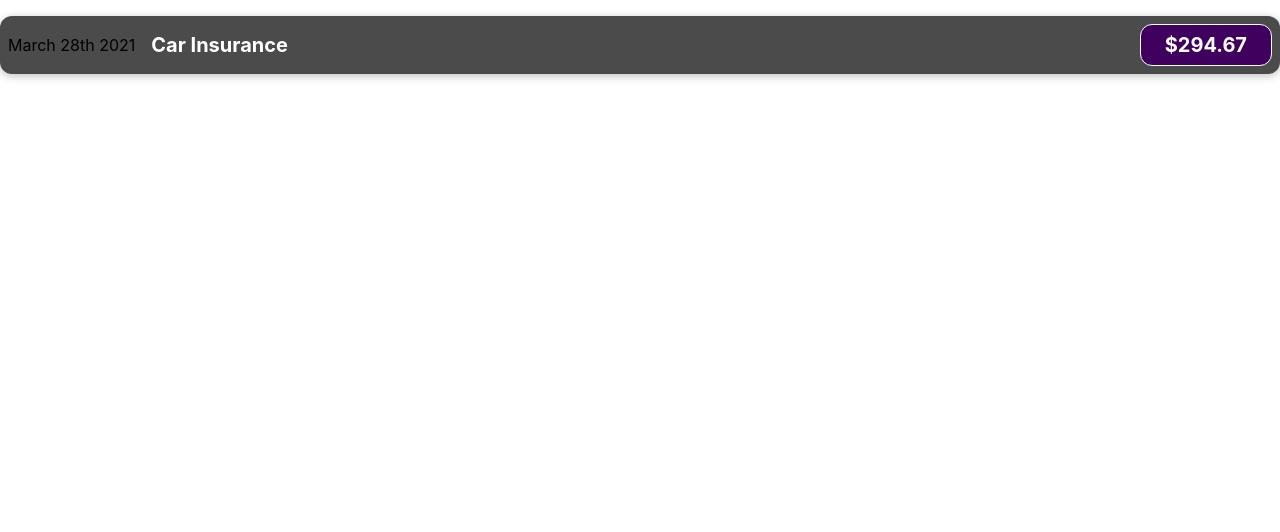
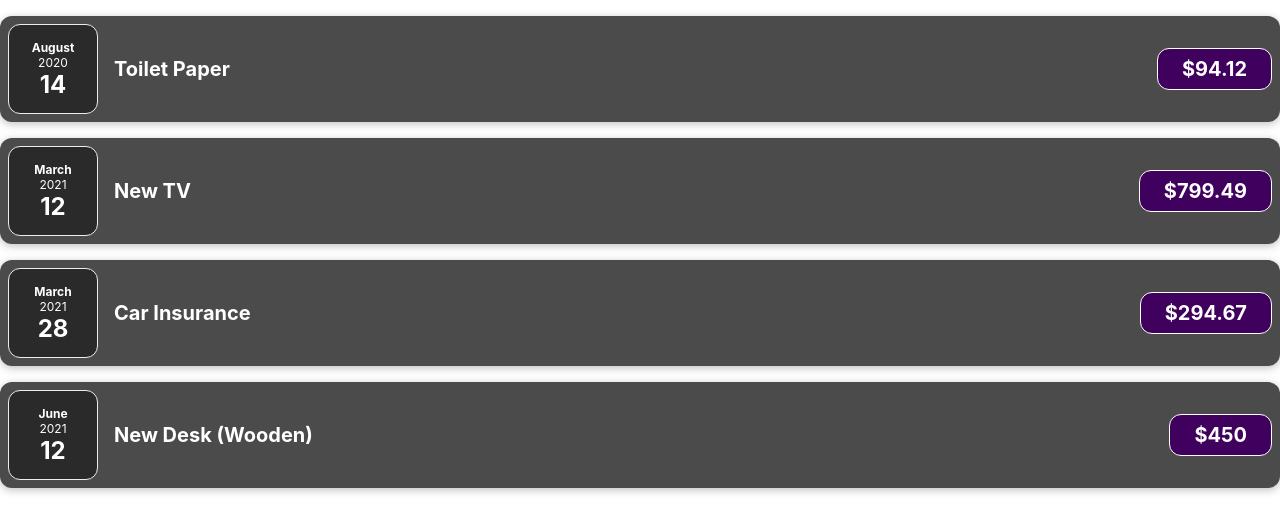
Before and after one commit to kaushalluffa/budget_calc_project, a React (Create React App) app: page / in a window 1280 px wide. Shown: the top 532 px of the page. Built offline with nearby package versions, Linux system fonts and the light colour scheme.

Commit message:
created separated files for components and added styles

```diff
--- a/src/App.js
+++ b/src/App.js
@@ -1,9 +1,37 @@
 import ExpenseItem from './components/ExpenseItem'
 
 function App() {
+
+
+  const expenses = [
+    {
+      id: 'e1',
+      title: 'Toilet Paper',
+      amount: 94.12,
+      date: new Date(2020, 7, 14),
+    },
+    { id: 'e2', title: 'New TV', amount: 799.49, date: new Date(2021, 2, 12) },
+    {
+      id: 'e3',
+      title: 'Car Insurance',
+      amount: 294.67,
+      date: new Date(2021, 2, 28),
+    },
+    {
+      id: 'e4',
+      title: 'New Desk (Wooden)',
+      amount: 450,
+      date: new Date(2021, 5, 12),
+    },
+  ];
+
+
   return (
     <div className="App">
-      <ExpenseItem />
+      <ExpenseItem title={expenses[0].title} amount={expenses[0].amount} date={expenses[0].date} />
+      <ExpenseItem title={expenses[1].title} amount={expenses[1].amount} date={expenses[1].date} />
+      <ExpenseItem title={expenses[2].title} amount={expenses[2].amount} date={expenses[2].date} />
+      <ExpenseItem title={expenses[3].title} amount={expenses[3].amount} date={expenses[3].date} />
     </div>
   );
 }
--- /dev/null
+++ b/src/components/ExpenseDate.jsx
@@ -0,0 +1,21 @@
+import React from 'react'
+
+import './expensedate.css'
+
+function ExpenseDate({date}) {
+    const month = date.toLocaleString('en-US', {month: 'long'})
+    const year = date.getFullYear()
+    const day = date.toLocaleString('en-US', {day: '2-digit'})
+
+
+  return (
+
+    <div className="expense-date">
+        <div className="expense-date__month">{month}</div>
+        <div className="expense-date__year">{year}</div>
+        <div className="expense-date__day">{day}</div>
+    </div>
+  )
+}
+
+export default ExpenseDate
--- a/src/components/ExpenseItem.jsx
+++ b/src/components/ExpenseItem.jsx
@@ -1,13 +1,17 @@
 import React from 'react'
 import './expenseitem.css'
+import ExpenseDate from './ExpenseDate'
 
-function ExpenseItem() {
+function ExpenseItem({title, amount, date}) {
+
+
+
   return (
       <div className="expense-item">
-          <div>March 28th 2021</div>
+          <ExpenseDate date={date} />
           <div className="expense-item__description">
-              <h2>Car Insurance</h2>
-              <div className="expense-item__price">$294.67</div>
+              <h2>{title}</h2>
+              <div className="expense-item__price">${amount}</div>
           </div>
       </div>
   )
--- /dev/null
+++ b/src/components/expensedate.css
@@ -0,0 +1,26 @@
+.expense-date {
+    display: flex;
+    flex-direction: column;
+    width: 5.5rem;
+    height: 5.5rem;
+    border: 1px solid #ececec;
+    background-color: #2a2a2a;
+    color: white;
+    border-radius: 12px;
+    align-items: center;
+    justify-content: center;
+  }
+
+  .expense-date__month {
+    font-size: 0.75rem;
+    font-weight: bold;
+  }
+
+  .expense-date__year {
+    font-size: 0.75rem;
+  }
+
+  .expense-date__day {
+    font-size: 1.5rem;
+    font-weight: bold;
+  }
```
